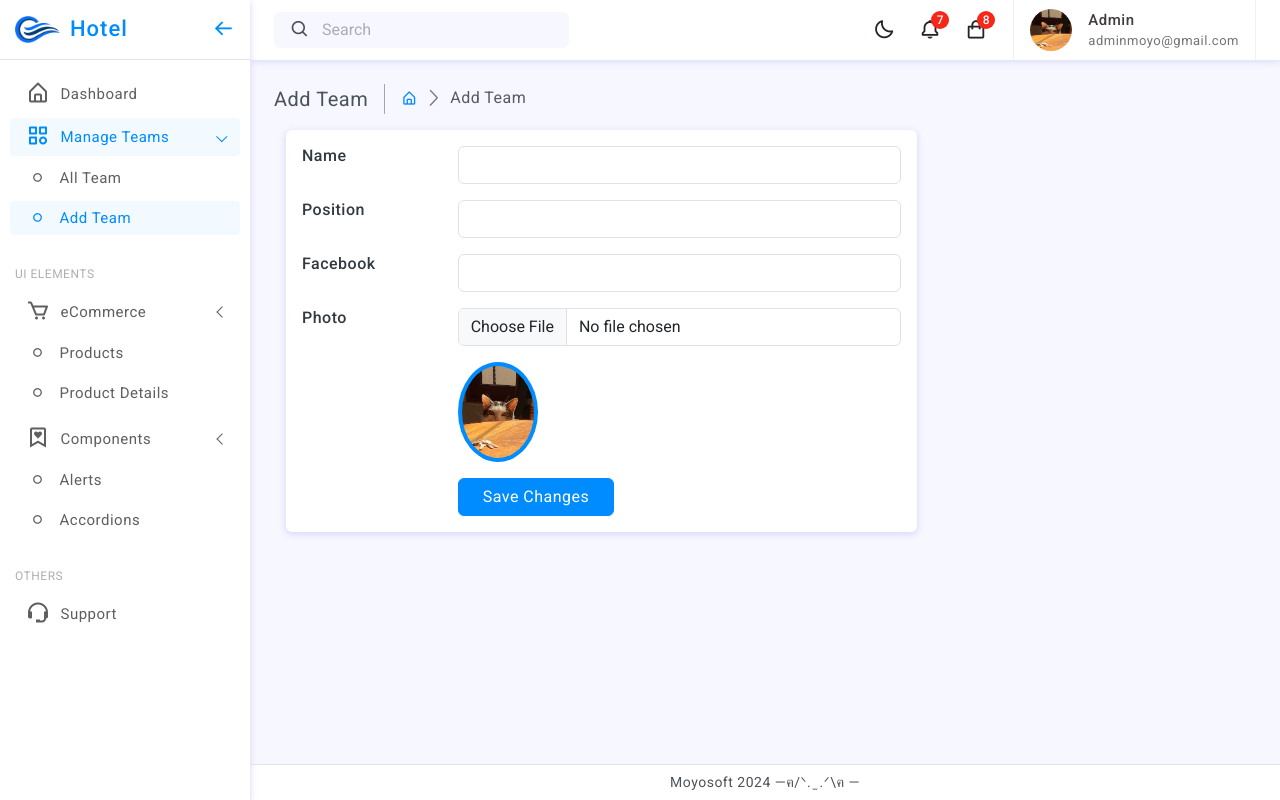
After one commit to moyosxtouch/LaravelHotel, a Laravel app: page /add/team in a window 1280 px wide. The commit adds this page. Run offline with Laravel 9, Linux system fonts and the light colour scheme; a user stored in the database is signed in; data comes from the database, SQL or seed files in the repository; some libraries are stand-ins or nearby versions.

Commit message:
create add team

```diff
--- /dev/null
+++ b/app/Http/Controllers/Backend/TeamController.php
@@ -0,0 +1,41 @@
+<?php
+
+namespace App\Http\Controllers\Backend;
+
+use App\Http\Controllers\Controller;
+use Illuminate\Http\Request;
+use App\Models\Team;
+use Intervention\Image\Facades\Image;
+use Carbon\Carbon;
+
+class TeamController extends Controller
+{
+    //
+public function AllTeam(){
+    $team=Team::latest()->get();
+    return view('backend.team.all_team',compact('team'));
+
+}//end method
+public function AddTeam(){
+    return view('backend.team.add_team');
+}
+public function StoreTeam(Request $request){
+    $image=$request->file('image');
+    $name_gen=hexdec(uniqid()).'.'.$image->getClientOriginalExtension();
+    Image::make($image)->resize(550,670)->save('upload/team/'.$name_gen);
+    $save_url = 'upload/team/'.$name_gen;
+      Team::insert([
+
+            'name' => $request->name,
+            'position' => $request->position,
+            'facebook' => $request->facebook,
+            'image' => $save_url,
+            'created_at' => Carbon::now()
+        ]);
+         $notification = array(
+            'message' => 'Team Data Inserted Successfully',
+            'alert-type' => 'success'
+        );
+         return redirect()->route('all.team')->with($notification);
+}//end method
+}
--- a/composer.json
+++ b/composer.json
@@ -7,6 +7,7 @@
     "require": {
         "php": "^8.0.2",
         "guzzlehttp/guzzle": "^7.2",
+        "intervention/image": "^2.7",
         "laravel/framework": "^9.19",
         "laravel/sanctum": "^3.0",
         "laravel/tinker": "^2.7"
--- a/config/app.php
+++ b/config/app.php
@@ -159,6 +159,7 @@ return [
         /*
          * Laravel Framework Service Providers...
          */
+
         Illuminate\Auth\AuthServiceProvider::class,
         Illuminate\Broadcasting\BroadcastServiceProvider::class,
         Illuminate\Bus\BusServiceProvider::class,
@@ -189,6 +190,7 @@ return [
         /*
          * Application Service Providers...
          */
+        Intervention\Image\ImageServiceProvider::class,
         App\Providers\AppServiceProvider::class,
         App\Providers\AuthServiceProvider::class,
         // App\Providers\BroadcastServiceProvider::class,
@@ -210,6 +212,7 @@ return [
 
     'aliases' => Facade::defaultAliases()->merge([
         // 'ExampleClass' => App\Example\ExampleClass::class,
+        'Image' => Intervention\Image\Facades\Image::class,
     ])->toArray(),
 
 ];
--- /dev/null
+++ b/config/image.php
@@ -0,0 +1,20 @@
+<?php
+
+return [
+
+    /*
+    |--------------------------------------------------------------------------
+    | Image Driver
+    |--------------------------------------------------------------------------
+    |
+    | Intervention Image supports "GD Library" and "Imagick" to process images
+    | internally. You may choose one of them according to your PHP
+    | configuration. By default PHP's "GD Library" implementation is used.
+    |
+    | Supported: "gd", "imagick"
+    |
+    */
+
+    'driver' => 'gd'
+
+];
--- a/resources/views/admin/admin_dashboard.blade.php
+++ b/resources/views/admin/admin_dashboard.blade.php
@@ -29,6 +29,9 @@
     <!-- toastr CSS -->
 	<link rel="stylesheet" type="text/css" href="https://cdnjs.cloudflare.com/ajax/libs/toastr.js/latest/toastr.css" >
    <!-- toastr CSS -->
+     <!-- DataTable -->
+   <link href="{{asset('backend/assets/plugins/datatable/css/dataTables.bootstrap5.min.css')}}" rel="stylesheet" />
+   <!-- DataTable -->
 	<title>Admin Dashboard</title>
 </head>
 
@@ -92,6 +95,16 @@
  }
  @endif
 </script>
+ <!-- DataTable -->
+	<script src="{{asset('backend/assets/plugins/datatable/js/jquery.dataTables.min.js')}}"></script>
+	<script src="{{asset('backend/assets/plugins/datatable/js/dataTables.bootstrap5.min.js')}}"></script>
+     <!-- DataTable -->
+	<script>
+		$(document).ready(function() {
+			$('#example').DataTable();
+		  } );
+	</script>
+     <!-- DataTable -->
 </body>
 
 </html>
--- a/resources/views/admin/body/sidebar.blade.php
+++ b/resources/views/admin/body/sidebar.blade.php
@@ -23,12 +23,12 @@
 					<a href="javascript:;" class="has-arrow">
 						<div class="parent-icon"><i class="bx bx-category"></i>
 						</div>
-						<div class="menu-title">Application</div>
+						<div class="menu-title">Manage Teams</div>
 					</a>
 					<ul>
-						<li> <a href="app-emailbox.html"><i class='bx bx-radio-circle'></i>Email</a>
+						<li> <a href="{{ route('all.team') }}"><i class='bx bx-radio-circle'></i>All Team</a>
 						</li>
-						<li> <a href="app-chat-box.html"><i class='bx bx-radio-circle'></i>Chat Box</a>
+						<li> <a href="{{ route('add.team') }}"><i class='bx bx-radio-circle'></i>Add Team</a>
 						</li>
 
 					</ul>
--- /dev/null
+++ b/resources/views/backend/team/add_team.blade.php
@@ -0,0 +1,111 @@
+
+@extends('admin.admin_dashboard')
+@section('admin')
+<script src="https://ajax.googleapis.com/ajax/libs/jquery/3.6.4/jquery.min.js"></script>
+
+<div class="page-content">
+				<!--breadcrumb-->
+				<div class="page-breadcrumb d-none d-sm-flex align-items-center mb-3">
+					<div class="breadcrumb-title pe-3">Add Team</div>
+					<div class="ps-3">
+						<nav aria-label="breadcrumb">
+							<ol class="breadcrumb mb-0 p-0">
+								<li class="breadcrumb-item"><a href="javascript:;"><i class="bx bx-home-alt"></i></a>
+								</li>
+								<li class="breadcrumb-item active" aria-current="page">Add Team</li>
+							</ol>
+						</nav>
+					</div>
+
+				</div>
+				<!--end breadcrumb-->
+				<div class="container">
+					<div class="main-body">
+						<div class="row">
+
+    <div class="col-lg-8">
+        <div class="card">
+
+            <form action="{{ route('team.store') }}" method="post" enctype="multipart/form-data">
+                @csrf
+
+            <div class="card-body">
+                <div class="row mb-3">
+                    <div class="col-sm-3">
+                        <h6 class="mb-0"> Name</h6>
+                    </div>
+                    <div class="col-sm-9 text-secondary">
+                        <input type="text" name="name" class="form-control"  />
+                    </div>
+                </div>
+                <div class="row mb-3">
+                    <div class="col-sm-3">
+                        <h6 class="mb-0">Position</h6>
+                    </div>
+                    <div class="col-sm-9 text-secondary">
+                        <input type="text" name="position"  class="form-control"  />
+                    </div>
+                </div>
+                <div class="row mb-3">
+                    <div class="col-sm-3">
+                        <h6 class="mb-0">Facebook</h6>
+                    </div>
+                    <div class="col-sm-9 text-secondary">
+                        <input type="text" name="facebook" class="form-control"   />
+                    </div>
+                </div>
+
+
+                <div class="row mb-3">
+                    <div class="col-sm-3">
+                        <h6 class="mb-0">Photo </h6>
+                    </div>
+                    <div class="col-sm-9 text-secondary">
+                        <input class="form-control" name="image" type="file" id="image">
+                    </div>
+                </div>
+
+
+                <div class="row mb-3">
+                    <div class="col-sm-3">
+                        <h6 class="mb-0">  </h6>
+                    </div>
+                    <div class="col-sm-9 text-secondary">
+                        <img id="showImage" src="{{ url('upload/no_image.jpg') }}" alt="Admin" class="rounded-circle p-1 bg-primary" width="80">
+                    </div>
+                </div>
+
+
+
+
+                <div class="row">
+                    <div class="col-sm-3"></div>
+                    <div class="col-sm-9 text-secondary">
+                        <input type="submit" class="btn btn-primary px-4" value="Save Changes" />
+                    </div>
+                </div>
+            </div>
+        </form>
+
+        </div>
+
+
+
+    </div>
+						</div>
+					</div>
+				</div>
+			</div>
+
+      <script type="text/javascript">
+        $(document).ready(function(){
+            $('#image').change(function(e){
+                var reader = new FileReader();
+                reader.onload = function(e){
+                    $('#showImage').attr('src',e.target.result);
+                }
+                reader.readAsDataURL(e.target.files['0']);
+            });
+        });
+        </script>
+@endsection
--- a/routes/web.php
+++ b/routes/web.php
@@ -3,6 +3,7 @@
 use App\Http\Controllers\AdminController;
 use App\Http\Controllers\ProfileController;
 use App\Http\Controllers\UserController;
+use App\Http\Controllers\Backend\TeamController;
 use Illuminate\Support\Facades\Route;
 use App\Model\User;
 
@@ -50,3 +51,18 @@ Route::middleware(['auth', 'roles:admin'])->group(function(){
 }); //End Admin Group Middleware
 
 Route::get('/admin/login', [AdminController::class, 'AdminLogin'])->name('admin.login');
+
+// Admin Group Middleware
+Route::middleware(['auth','roles:admin'])->group(function(){
+
+ /// Team All Route
+Route::controller(TeamController::class)->group(function(){
+
+    Route::get('/all/team', 'AllTeam')->name('all.team');
+   Route::get('/add/team', 'AddTeam')->name('add.team');
+   Route::post('/team/store', 'StoreTeam')->name('team.store');
+
+});
+
+
+}); // End Admin Group Middleware
```
Also changed, not shown: app/Models/Team.php (added, +12 -0 lines), resources/views/backend/team/all_team.blade.php (added, +61 -0 lines), database/migrations/2024_01_18_180829_create_teams_table.php (added), public/upload/team/1788471772683649.png (added), public/upload/team/1788472083575043.png (added), public/upload/team/1788472250161382.png (added), public/upload/team/1788472882347161.png (added), 1 other file.
